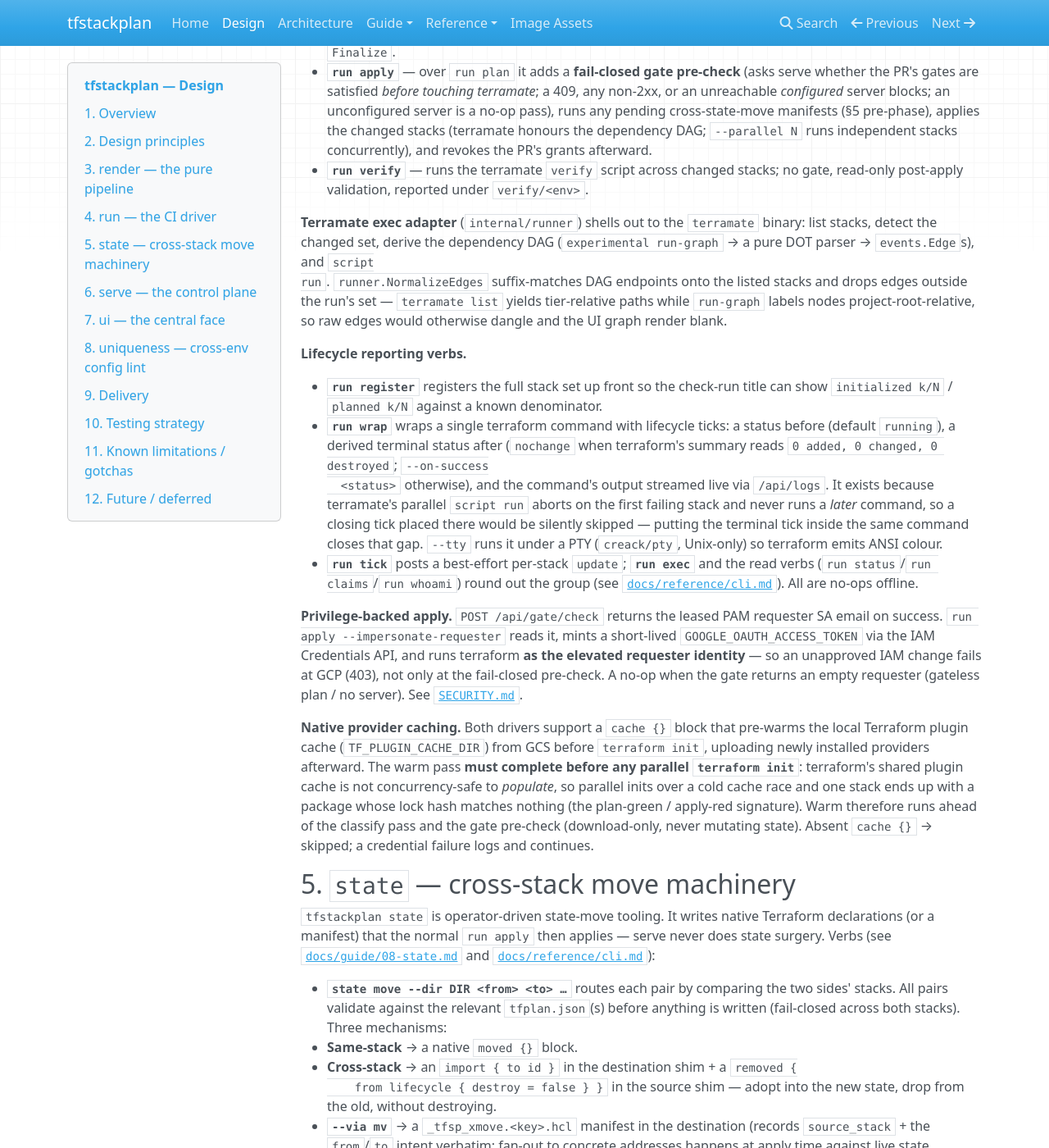
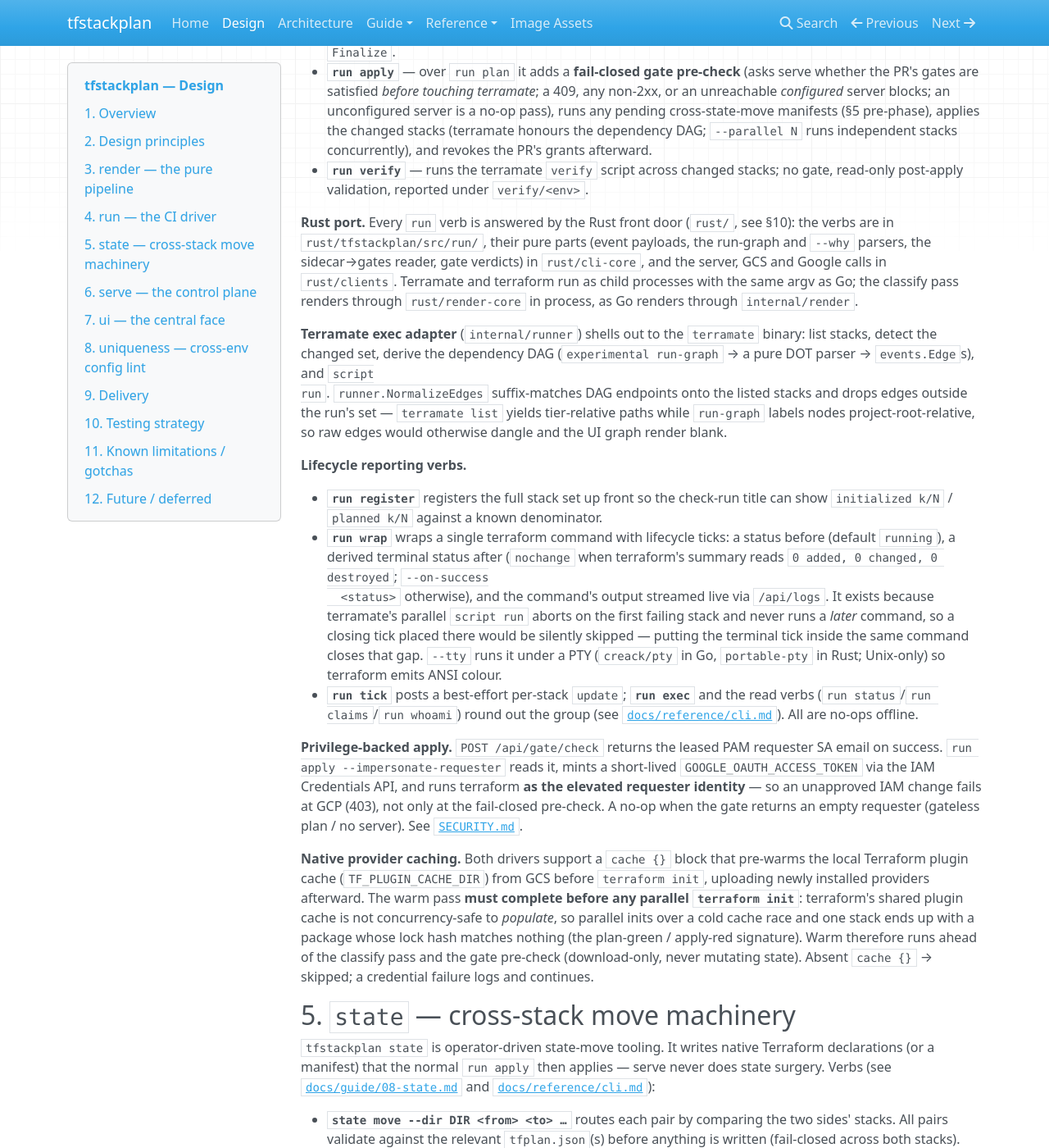
Before and after one commit to Fluent-Health/terraform-stack-plan, an MkDocs documentation site: the page built from docs/DESIGN.md, in a window 1280 px wide and 1400 px high, scrolled down 4877 px. Shown: the whole window at 82% size. Built offline with MkDocs 1.6.1, drawn with Linux system fonts in a browser that asks for light colours; nearby versions of some CDN libraries; some of the changed text lies outside the part shown.

Commit message:
docs: record the Rust run port in DESIGN.md
Co-Authored-By: Claude Opus 5.5 <noreply@anthropic.com>

```diff
--- a/docs/DESIGN.md
+++ b/docs/DESIGN.md
@@ -243,6 +243,14 @@ is in [`docs/guide/09-ci-integration.md`](guide/09-ci-integration.md).
 - **`run verify`** — runs the terramate `verify` script across changed stacks;
   no gate, read-only post-apply validation, reported under `verify/<env>`.
 
+**Rust port.** Every `run` verb is answered by the Rust front door (`rust/`, see
+§10): the verbs are in `rust/tfstackplan/src/run/`, their pure parts (event
+payloads, the run-graph and `--why` parsers, the sidecar→gates reader, gate
+verdicts) in `rust/cli-core`, and the server, GCS and Google calls in
+`rust/clients`. Terramate and terraform run as child processes with the same
+argv as Go; the classify pass renders through `rust/render-core` in process, as
+Go renders through `internal/render`.
+
 **Terramate exec adapter** (`internal/runner`) shells out to the `terramate`
 binary: list stacks, detect the changed set, derive the dependency DAG
 (`experimental run-graph` → a pure DOT parser → `events.Edge`s), and `script
@@ -262,8 +270,8 @@ raw edges would otherwise dangle and the UI graph render blank.
   It exists because terramate's parallel `script run` aborts on the first
   failing stack and never runs a *later* command, so a closing tick placed there
   would be silently skipped — putting the terminal tick inside the same command
-  closes that gap. `--tty` runs it under a PTY (`creack/pty`, Unix-only) so
-  terraform emits ANSI colour.
+  closes that gap. `--tty` runs it under a PTY (`creack/pty` in Go,
+  `portable-pty` in Rust; Unix-only) so terraform emits ANSI colour.
 - **`run tick`** posts a best-effort per-stack `update`; **`run exec`** and the read
   verbs (`run status`/`run claims`/`run whoami`) round out the group (see
   [`docs/reference/cli.md`](reference/cli.md#run)). All are no-ops offline.
@@ -785,8 +793,9 @@ hardening is in [`SECURITY.md`](../SECURITY.md).
   the front door; CI re-records and fails if the recording is stale. `render`
   (and Go's no-args and `-version` forms of it) runs in Rust from the pure
   `rust/render-core` crate, and `state`, `claims`, `catalog`, `uniqueness`,
-  `whoami`, `admin` and `run wrap`/`claims`/`whoami` run in Rust from
-  `rust/cli-core`; the rest of `run` and the other faces fall back to Go.
+  `whoami`, `admin` and every `run` verb run in Rust from `rust/cli-core` (with
+  `run plan`/`apply` rendering through `render-core` in process); `serve` and
+  `ui` fall back to Go.
   A proptest (`rust/tfstackplan/tests/go_parity.rs`) mutates plans and compares
   the two binaries' `render` end to end. Cases that talk to GitHub, GCS or
   Google run against local fake servers (`rust/casekit`) with an empty `HOME`
@@ -838,9 +847,9 @@ hardening is in [`SECURITY.md`](../SECURITY.md).
   `rust/DECISIONS.md`): output that Go orders by map iteration is sorted;
   HCL/YAML parse errors lack Go's file positions; `external_account`
   credentials are not supported; `uniqueness` compares expiry against the UTC
-  date and does not yet merge YAML `<<` keys; the `state` terraform runner skips
-  terraform-exec's version probe. `TFSTACKPLAN_IMPL_<FACE>=go` sends a face back
-  to Go.
+  date; the `state` terraform runner skips terraform-exec's version probe.
+  `TFSTACKPLAN_IMPL_<FACE>=go` sends a face back to Go (`TFSTACKPLAN_IMPL_RUN=go`
+  for every `run` verb).
 
 **Serve / state / approvals**
 
```
